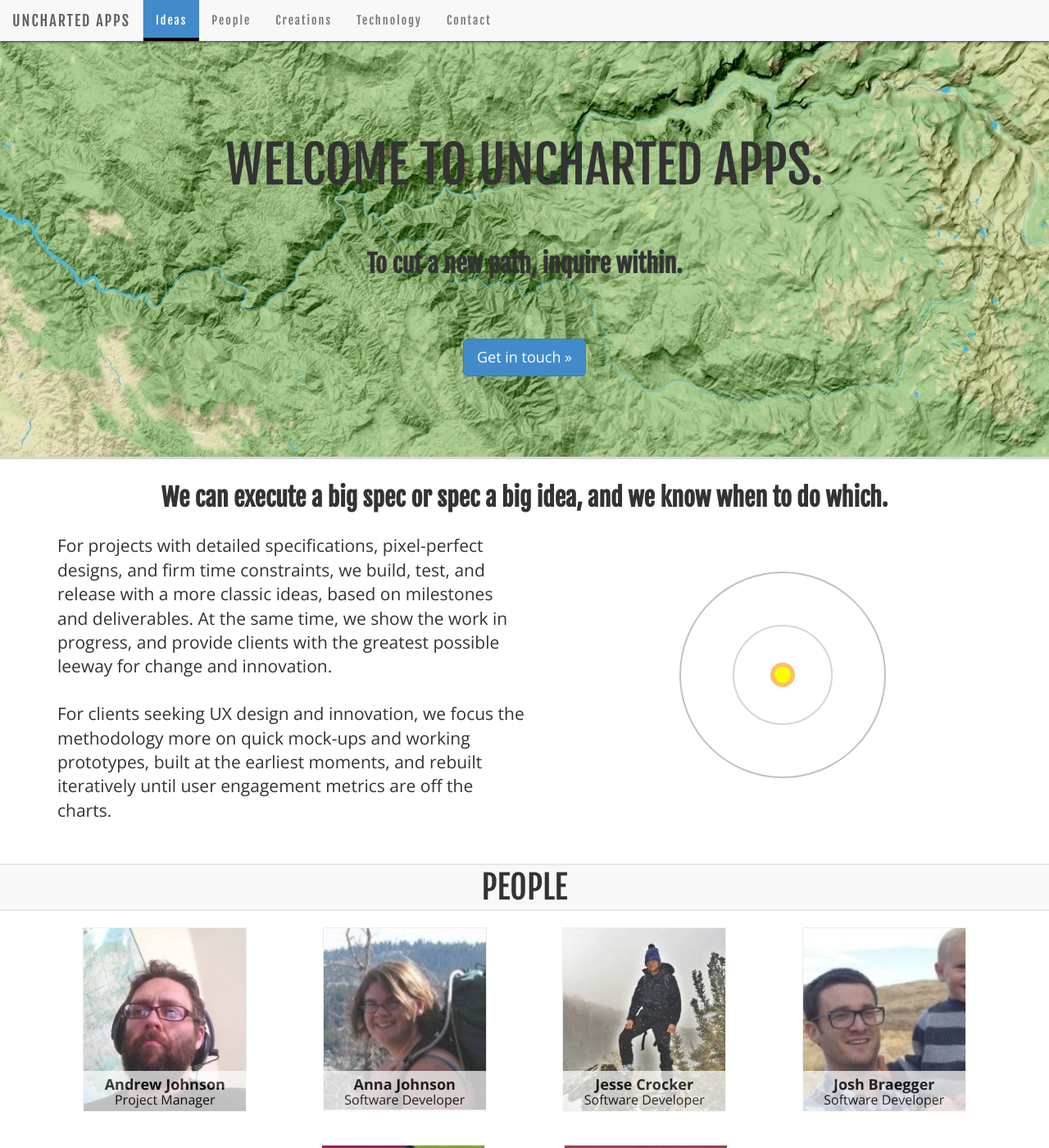
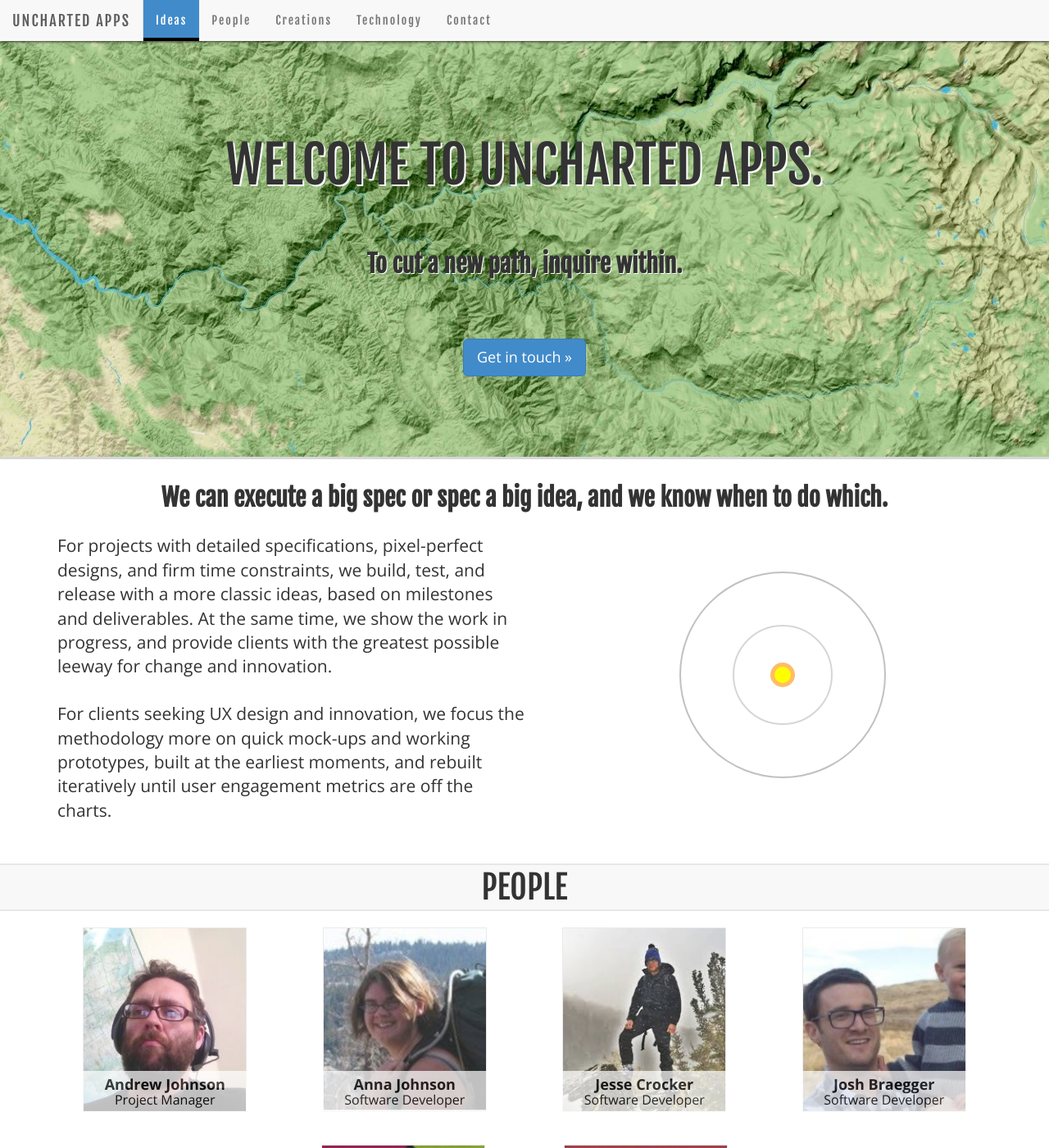
Before and after one commit to trailbehind/consulting-website, a Jekyll site: the page built from index.html, in a window 1280 px wide and 1400 px high. Shown: the whole window at 82% size. Built offline with Jekyll 4.4.1, drawn with Linux system fonts in a browser that asks for light colours; nearby versions of some CDN libraries.

Commit message:
Add text-shadow to top headlines

```diff
--- a/_layouts/default.html
+++ b/_layouts/default.html
@@ -7,7 +7,7 @@
     	<title>Uncharted Apps</title>
     	<link href="{{ site.baseurl }}/css/bootstrap.min.css" rel="stylesheet">
 		<link href="{{ site.baseurl }}/css/carousel.css?version=1.2" rel="stylesheet">
-		<link href="{{ site.baseurl }}/css/style.css?version=1.3" rel="stylesheet">
+		<link href="{{ site.baseurl }}/css/style.css?version=1.4" rel="stylesheet">
 		<link href="http://fonts.googleapis.com/css?family=Open+Sans:400,700|Fjalla+One" rel="stylesheet" type="text/css" />
 
     	<!-- HTML5 Shim and Respond.js IE8 support of HTML5 elements and media queries -->
--- a/css/style.css
+++ b/css/style.css
@@ -112,6 +112,7 @@
 margin:0 0 30px 0;
 text-align:center;
 opacity:0;
+text-shadow:white 1px 1px 0px, white 2px 2px 0px;
 }
 
 .jumbotron h2{
@@ -119,6 +120,7 @@
 margin-top:75px;
 margin-bottom:75px;
 opacity:0;
+text-shadow:white 1px 1px 0px;
 }
 
 .jumbotron p {
```
